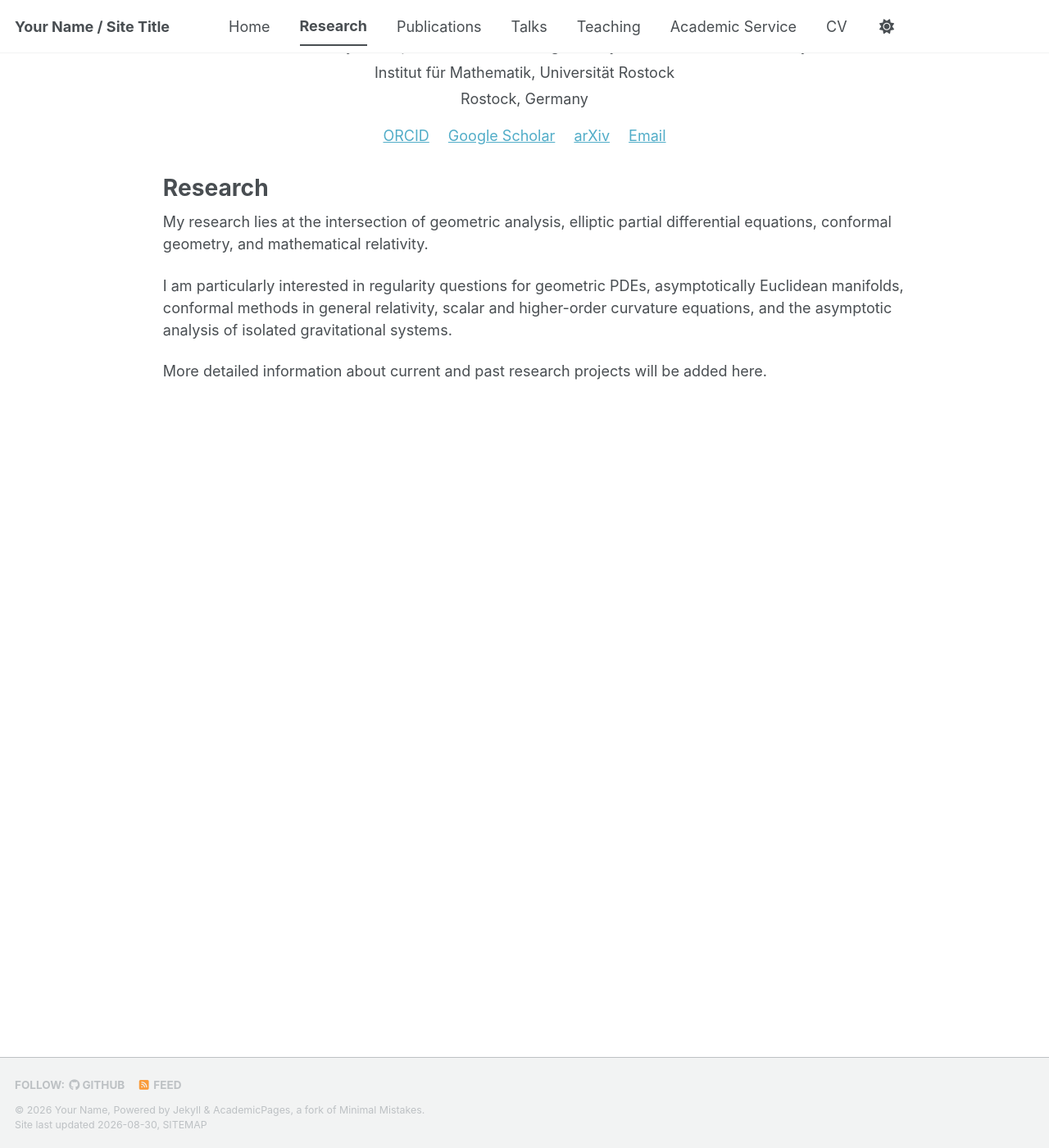
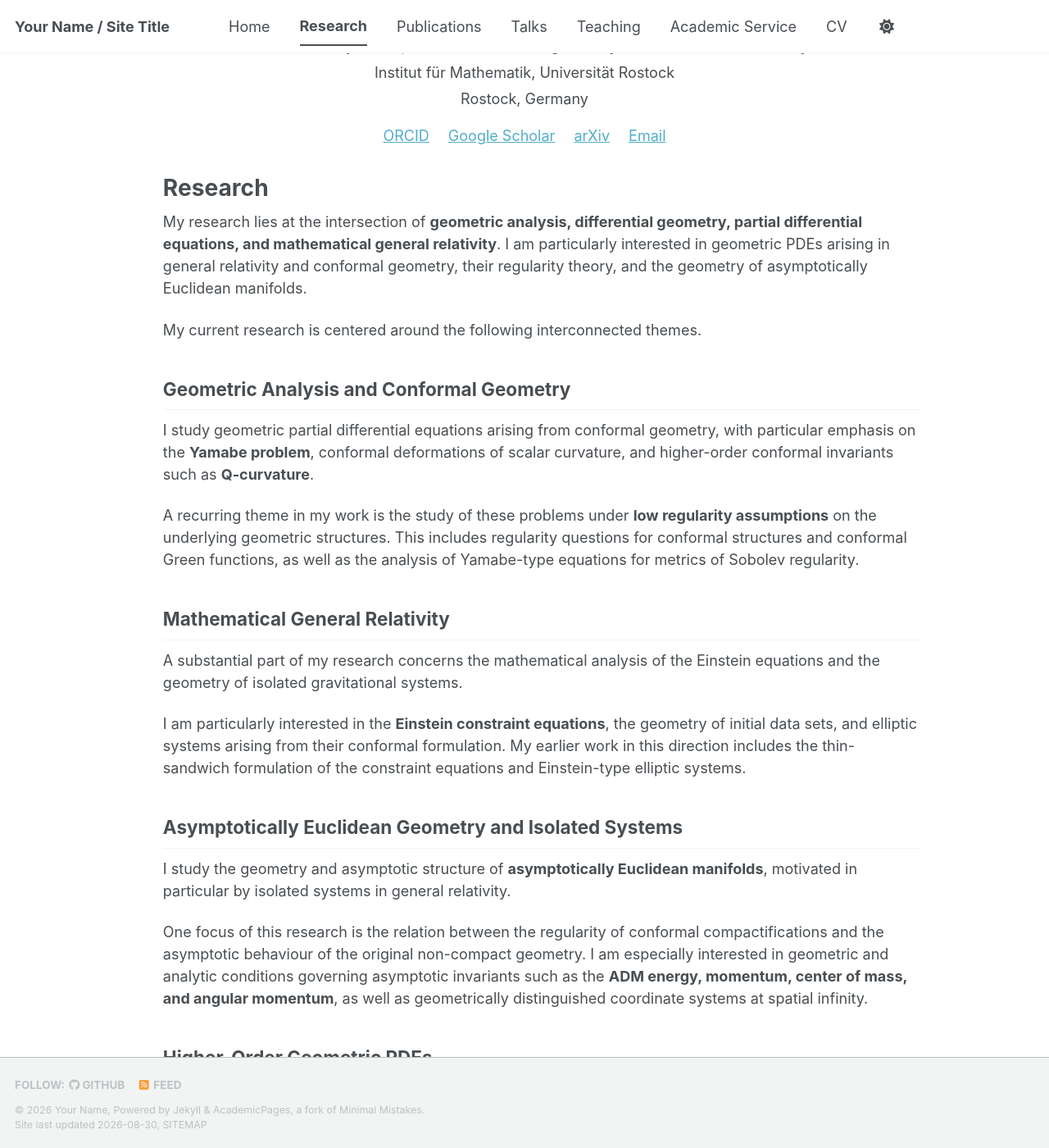
Before and after one commit to rodrigo-avalos/rodrigo-avalos, a Jekyll site: the page built from _pages/research.md, in a window 1280 px wide and 1400 px high, scrolled down 318 px. Shown: the whole window at 82% size. Built offline with Jekyll 4.4.1, drawn with Linux system fonts in a browser that asks for light colours; a style sheet for code colours, icons or effects is not loaded; some of the changed text lies outside the part shown.

Commit message:
Update research.md

```diff
--- a/_pages/research.md
+++ b/_pages/research.md
@@ -4,8 +4,36 @@ title: "Research"
 permalink: /research/
 ---
 
-My research lies at the intersection of geometric analysis, elliptic partial differential equations, conformal geometry, and mathematical relativity.
+My research lies at the intersection of **geometric analysis, differential geometry, partial differential equations, and mathematical general relativity**. I am particularly interested in geometric PDEs arising in general relativity and conformal geometry, their regularity theory, and the geometry of asymptotically Euclidean manifolds.
 
-I am particularly interested in regularity questions for geometric PDEs, asymptotically Euclidean manifolds, conformal methods in general relativity, scalar and higher-order curvature equations, and the asymptotic analysis of isolated gravitational systems.
+My current research is centered around the following interconnected themes.
 
-More detailed information about current and past research projects will be added here.
+## Geometric Analysis and Conformal Geometry
+
+I study geometric partial differential equations arising from conformal geometry, with particular emphasis on the **Yamabe problem**, conformal deformations of scalar curvature, and higher-order conformal invariants such as **Q-curvature**.
+
+A recurring theme in my work is the study of these problems under **low regularity assumptions** on the underlying geometric structures. This includes regularity questions for conformal structures and conformal Green functions, as well as the analysis of Yamabe-type equations for metrics of Sobolev regularity.
+
+## Mathematical General Relativity
+
+A substantial part of my research concerns the mathematical analysis of the Einstein equations and the geometry of isolated gravitational systems.
+
+I am particularly interested in the **Einstein constraint equations**, the geometry of initial data sets, and elliptic systems arising from their conformal formulation. My earlier work in this direction includes the thin-sandwich formulation of the constraint equations and Einstein-type elliptic systems.
+
+## Asymptotically Euclidean Geometry and Isolated Systems
+
+I study the geometry and asymptotic structure of **asymptotically Euclidean manifolds**, motivated in particular by isolated systems in general relativity.
+
+One focus of this research is the relation between the regularity of conformal compactifications and the asymptotic behaviour of the original non-compact geometry. I am especially interested in geometric and analytic conditions governing asymptotic invariants such as the **ADM energy, momentum, center of mass, and angular momentum**, as well as geometrically distinguished coordinate systems at spatial infinity.
+
+## Higher-Order Geometric PDEs
+
+Another direction of my research concerns higher-order geometric equations, particularly those associated with **Q-curvature and fourth-order gravity**.
+
+This includes positive energy and rigidity phenomena for fourth-order geometric theories and the study of Q-singular and related geometric structures on asymptotically Euclidean manifolds.
+
+## Current Research
+
+Current and ongoing projects include regularity problems for conformal structures on closed 3-manifolds, conformal Green functions and Yamabe metrics of Sobolev regularity, the extrinsic geometry of isolated systems at spatial infinity, Bach-flat metrics, and regularity questions for the coupled Einstein constraint equations.
+
+For details and related articles, see my [Publications](/publications/) page.
```
